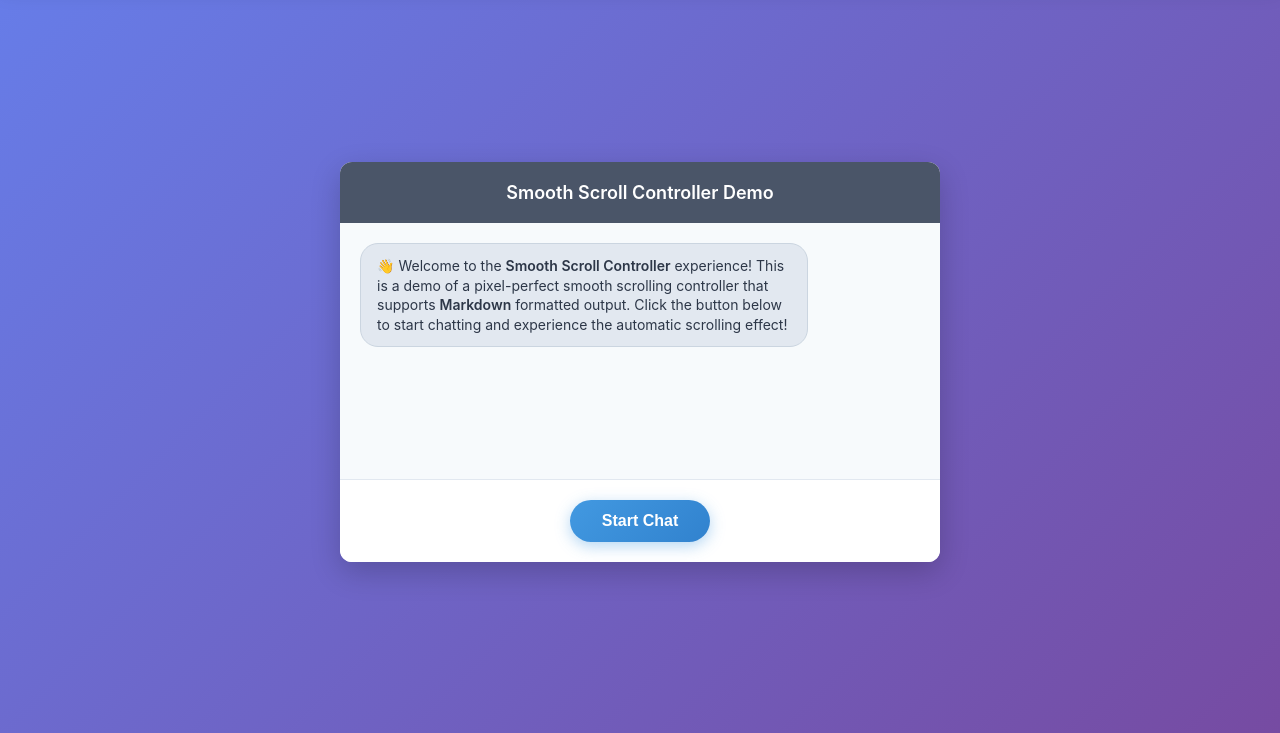
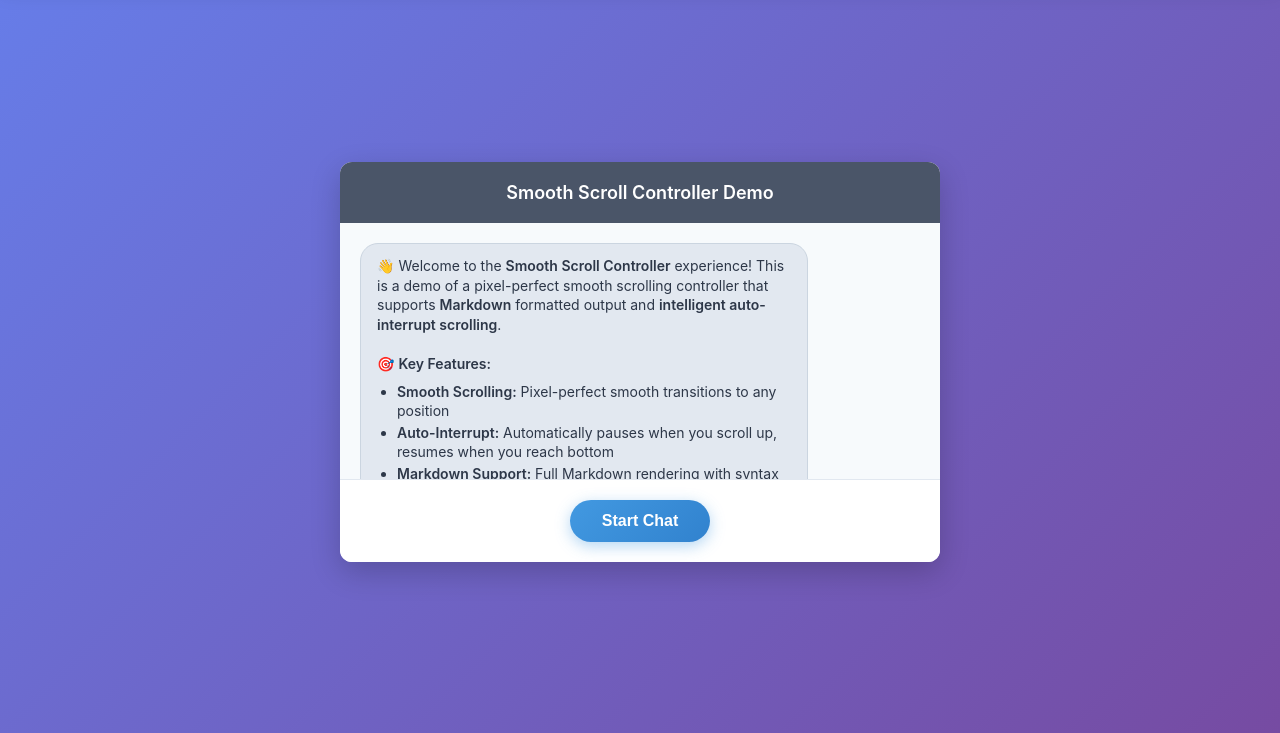
Before and after one commit to alex-reinfoce/scroll-controller, a website built with Vite: page index.html in a window 1280 px wide. Shown: the part 67-800 px from the top of the page. Built offline with nearby package versions, Linux system fonts and the light colour scheme.

Commit message:
Enhance index.html and README.md: Add detailed feature descriptions for smooth scrolling controller, including intelligent auto-interrupt scrolling and Markdown support, to improve user understanding and engagement.

```diff
--- a/index.html
+++ b/index.html
@@ -528,8 +528,22 @@
         <div class="message ai">
           <div class="message-bubble">
             👋 Welcome to the <strong>Smooth Scroll Controller</strong> experience! This is a demo of a pixel-perfect
-            smooth scrolling controller that supports <strong>Markdown</strong> formatted output. Click the button below
-            to start chatting and experience the automatic scrolling effect!
+            smooth scrolling controller that supports <strong>Markdown</strong> formatted output and <strong>intelligent
+              auto-interrupt scrolling</strong>.
+
+            <br><br>
+
+            🎯 <strong>Key Features:</strong>
+            <ul>
+              <li><strong>Smooth Scrolling:</strong> Pixel-perfect smooth transitions to any position</li>
+              <li><strong>Auto-Interrupt:</strong> Automatically pauses when you scroll up, resumes when you reach
+                bottom</li>
+              <li><strong>Markdown Support:</strong> Full Markdown rendering with syntax highlighting</li>
+              <li><strong>Zero Dependencies:</strong> Pure JavaScript with TypeScript support</li>
+            </ul>
+
+            Click the button below to start chatting and experience the automatic scrolling with intelligent
+            interruption!
           </div>
         </div>
       </div>
```
Also changed, not shown: README.md.
